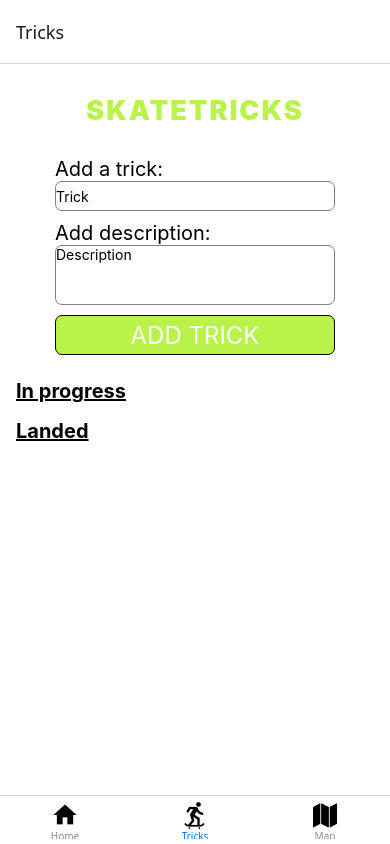
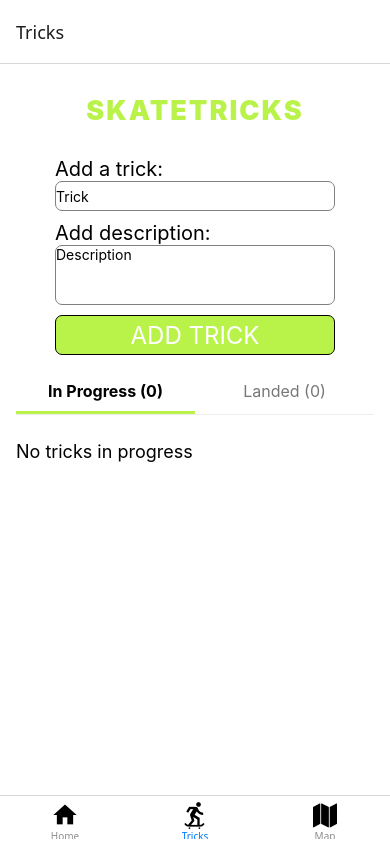
Before and after one commit to teemarom/skate.app, a React Native app: screen /Tricks in a window 390 px wide. Built offline with nearby package versions, Linux system fonts and the light colour scheme.

Commit message:
changed sectionlist back to flatlist with tabs

```diff
--- a/app/Homepage.tsx
+++ b/app/Homepage.tsx
@@ -13,7 +13,7 @@ export default function Homepage() {
             </Text>
 
             <Text style={styles.hint}>
-                Start by adding your first trick!
+                Start by adding your first trick! Hold the checkbox to move trick to other list.
             </Text>
         </View>
     )
--- a/app/Tricks.tsx
+++ b/app/Tricks.tsx
@@ -1,23 +1,21 @@
 import { useState } from "react";
-import { SectionList, Keyboard, Pressable, StyleSheet, Text, TextInput, TouchableWithoutFeedback, View } from "react-native";
+import { Pressable, StyleSheet, Text, TextInput, View, FlatList } from "react-native";
 import { TrickItem } from "../components/TrickItem";
 import { Trick } from "../types/Trick";
 
+type Status = Trick["status"];
 
-type Props = {
-    onToggle: (id: string) => void;
-}
 
 export function Tricks() {
 
     const [trickName, setTrickName] = useState(""); // tempun nimi
     const [description, setDescription] = useState(""); // tempun kuvaus
     const [tricks, setTricks] = useState<Trick[]>([]); // lista tempuille
+    const [activeTab, setActiveTab] = useState<Status>("In Progress");
 
-    const sections = [
-        { title: "In progress", data: tricks.filter((t) => t.status === "In Progress") },
-        { title: "Landed", data: tricks.filter((t) => t.status === "Landed") },
-    ];
+    const tabs: Status[] = ["In Progress", "Landed"];
+
+    const visibleTricks = tricks.filter((t) => t.status === activeTab);
 
 
     function addTrick() {
@@ -45,7 +43,6 @@ export function Tricks() {
     }
 
     return (
-        //<TouchableWithoutFeedback onPress={Keyboard.dismiss}>
         <View style={styles.container}>
 
             <View style={styles.header}>
@@ -73,26 +70,43 @@ export function Tricks() {
                 </Pressable>
             </View>
 
-                {/* TODO: Lisää flatlist tähän*/}
-                <SectionList
+
+            <View style={styles.tabs}>
+                {tabs.map((tab) => {
+                    const count = tricks.filter((t) => t.status === tab).length;
+                    const active = tab === activeTab;
+                    return (
+                        <Pressable
+                            key={tab}
+                            style={[styles.tab, active && styles.tabActive]}
+                            onPress={() => setActiveTab(tab)}
+                        >
+                            <Text style={[styles.tabText, active && styles.tabTextActive]}>
+                                {tab} ({count})
+                            </Text>
+                        </Pressable>
+                    );
+                })}
+            </View>
+
+            <FlatList
                 style={styles.list}
                 contentContainerStyle={styles.listContent}
-                    sections={sections}
+                data={visibleTricks}
                 keyExtractor={(item) => item.id}
                 keyboardShouldPersistTaps="handled"
                 keyboardDismissMode="on-drag"
-                    ListEmptyComponent={<Text style={{ fontSize: 18, paddingTop: 10 }}>No added tricks yet</Text>}
-                    renderSectionHeader={({ section }) => (
-                        <Text style={styles.sectionHeader}>{section.title}</Text>
-                    )}
+                ListEmptyComponent={
+                    <Text style={{ fontSize: 18, paddingTop: 10 }}>
+                        {activeTab === "In Progress" ? "No tricks in progress" : "No landed tricks yet"}
+                    </Text>
+                }
                 renderItem={({ item }) => (
                     <TrickItem trick={item} onToggle={toggleTrick} />
                 )}
             />
 
         </View>
-
-        //</TouchableWithoutFeedback>
     )
 }
 
@@ -143,13 +157,6 @@ const styles = StyleSheet.create({
         fontSize: 24,
         textAlign: "center"
     },
-    sectionHeader: {
-        fontSize: 20,
-        fontWeight: "bold",
-        paddingVertical: 8,
-        backgroundColor: "white",
-        textDecorationLine: "underline"
-    },
     list: {
         flex: 1,
         alignSelf: "stretch",
@@ -159,4 +166,30 @@ const styles = StyleSheet.create({
         paddingHorizontal: 16,
         paddingBottom: 24,
     },
+    tabs: {
+        flexDirection: "row",
+        alignSelf: "stretch",
+        marginTop: 16,
+        marginHorizontal: 16,
+        borderBottomWidth: 1,
+        borderBottomColor: "#eee",
+    },
+    tab: {
+        flex: 1,
+        paddingVertical: 10,
+        alignItems: "center",
+        borderBottomWidth: 3,
+        borderBottomColor: "transparent",
+    },
+    tabActive: {
+        borderBottomColor: "#B9F34A",
+    },
+    tabText: {
+        fontSize: 16,
+        color: "#777",
+    },
+    tabTextActive: {
+        color: "#000",
+        fontWeight: "bold",
+    },
 });
```
Lines whose indentation alone changed are shown as unchanged.
